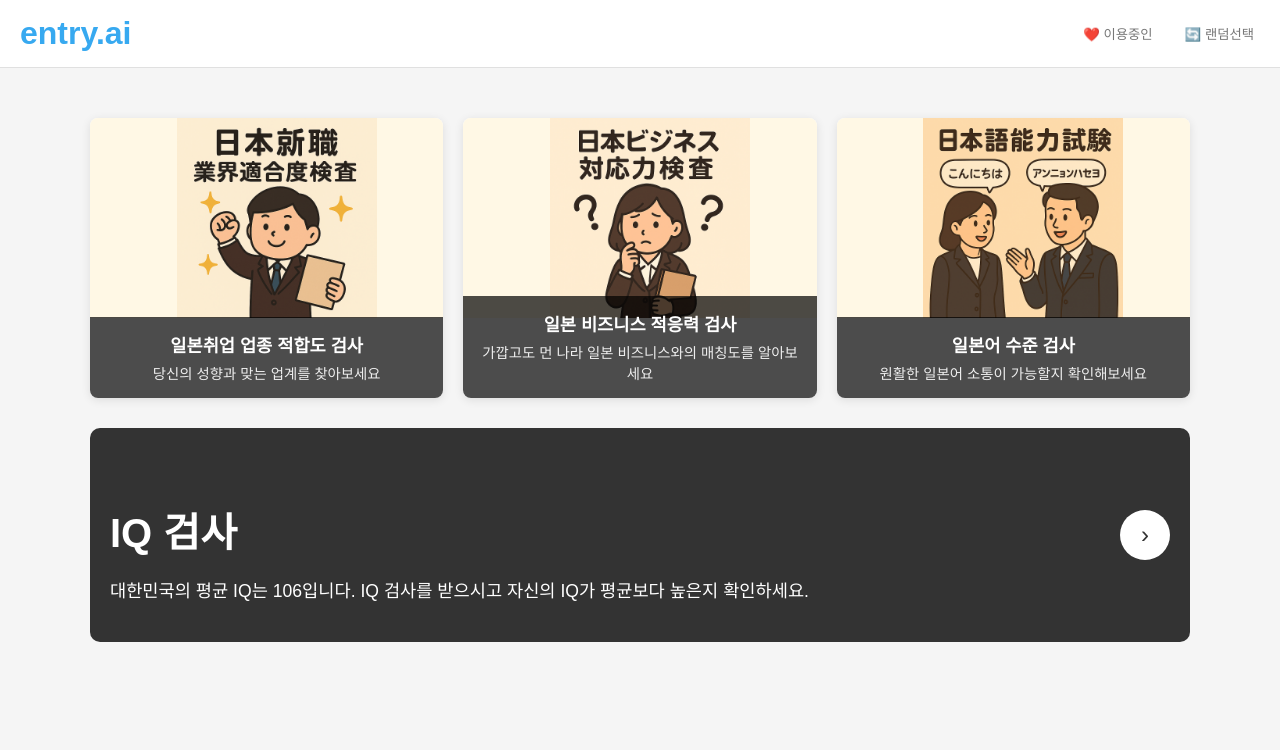
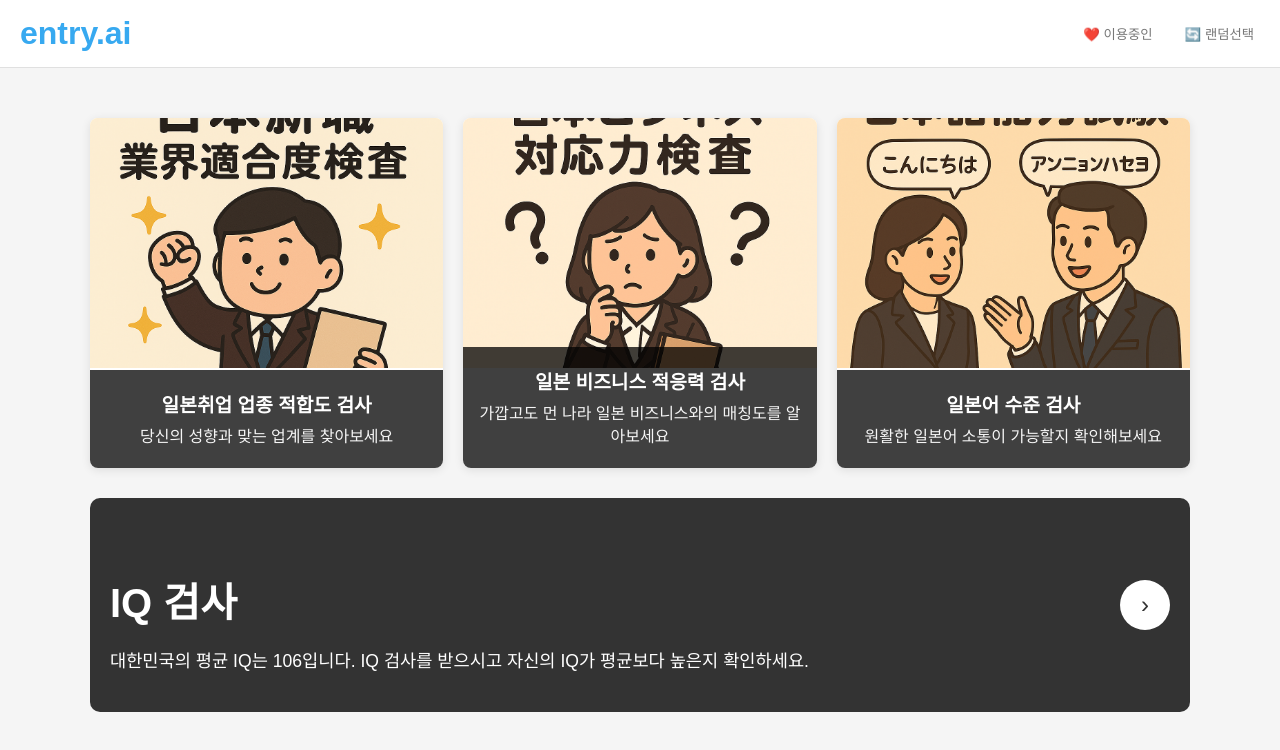
Before and after one commit to TeddyL1309/aptitude_jpn, a React (Create React App) app: page / in a window 1280 px wide. Shown: the top 750 px of the page. Built offline with nearby package versions, Linux system fonts and the light colour scheme.

Commit message:
카드 디자인 개선: 카드 사이즈 증가 및 이미지 표시 최적화

```diff
--- a/src/App.css
+++ b/src/App.css
@@ -79,7 +79,7 @@ body {
   transition: transform 0.3s ease, box-shadow 0.3s ease;
   cursor: pointer;
   position: relative;
-  height: 280px;
+  height: 350px;
   display: flex;
   flex-direction: column;
 }
@@ -91,21 +91,20 @@ body {
 
 .test-card-image {
   width: 100%;
-  height: 180px;
-  background-size: contain;
+  height: 250px;
+  background-size: cover;
   background-position: center;
   background-repeat: no-repeat;
   position: absolute;
   top: 0;
   left: 0;
   background-color: #FFF8E5;
-  padding: 10px;
 }
 
 .test-card-content {
-  padding: 15px;
+  padding: 20px 15px;
   text-align: center;
-  background-color: rgba(0, 0, 0, 0.7);
+  background-color: rgba(0, 0, 0, 0.75);
   color: white;
   position: absolute;
   bottom: 0;
@@ -115,16 +114,17 @@ body {
 }
 
 .test-card-title {
-  font-size: 1.1rem;
+  font-size: 1.2rem;
   font-weight: bold;
   margin: 0;
-  margin-bottom: 5px;
+  margin-bottom: 8px;
 }
 
 .test-card-description {
-  font-size: 0.9rem;
+  font-size: 1rem;
   margin: 0;
-  opacity: 0.9;
+  opacity: 0.95;
+  line-height: 1.4;
 }
 
 /* 시작 페이지 스타일 */
@@ -417,6 +417,14 @@ body {
     grid-template-columns: repeat(1, 1fr);
   }
 
+  .test-card {
+    height: 380px;
+  }
+
+  .test-card-image {
+    height: 280px;
+  }
+
   .start-page h1 {
     font-size: 2rem;
   }
```
